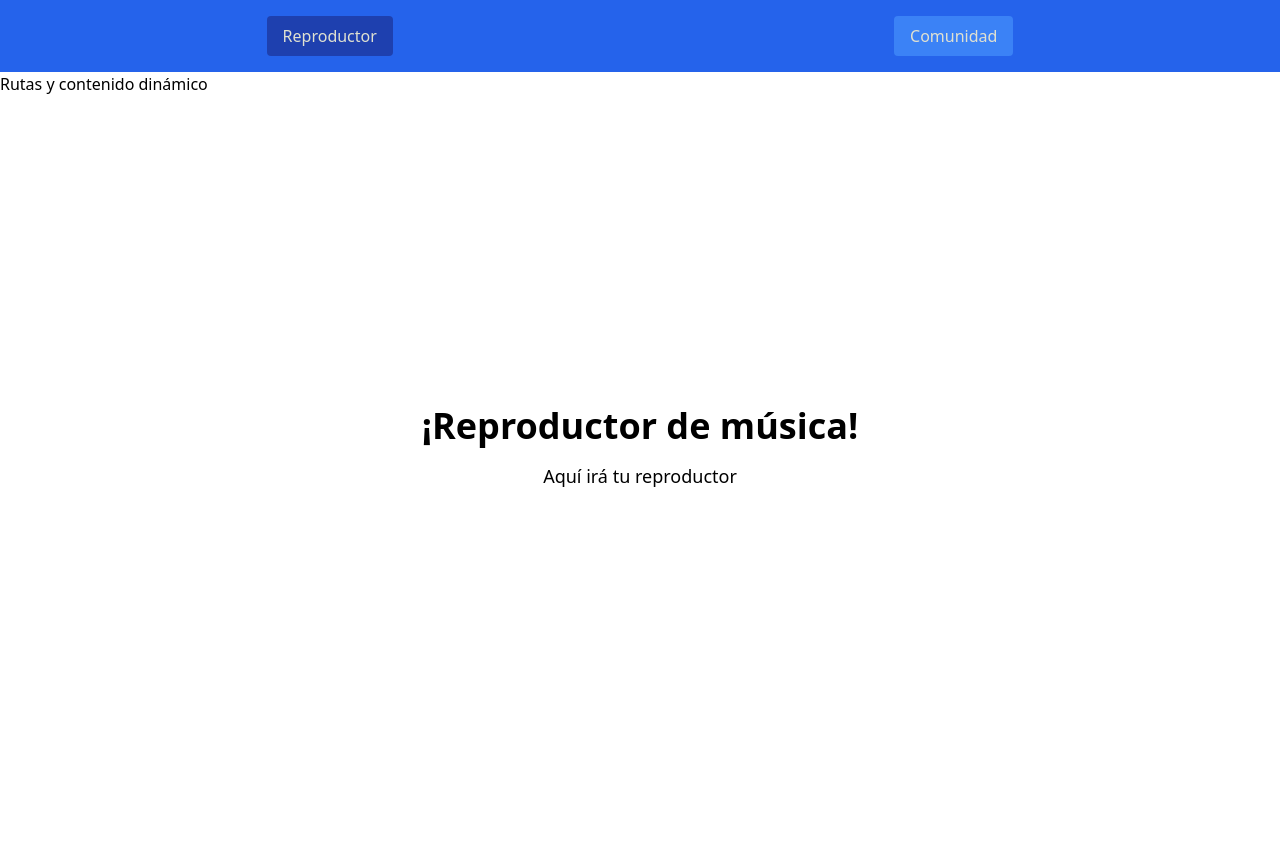
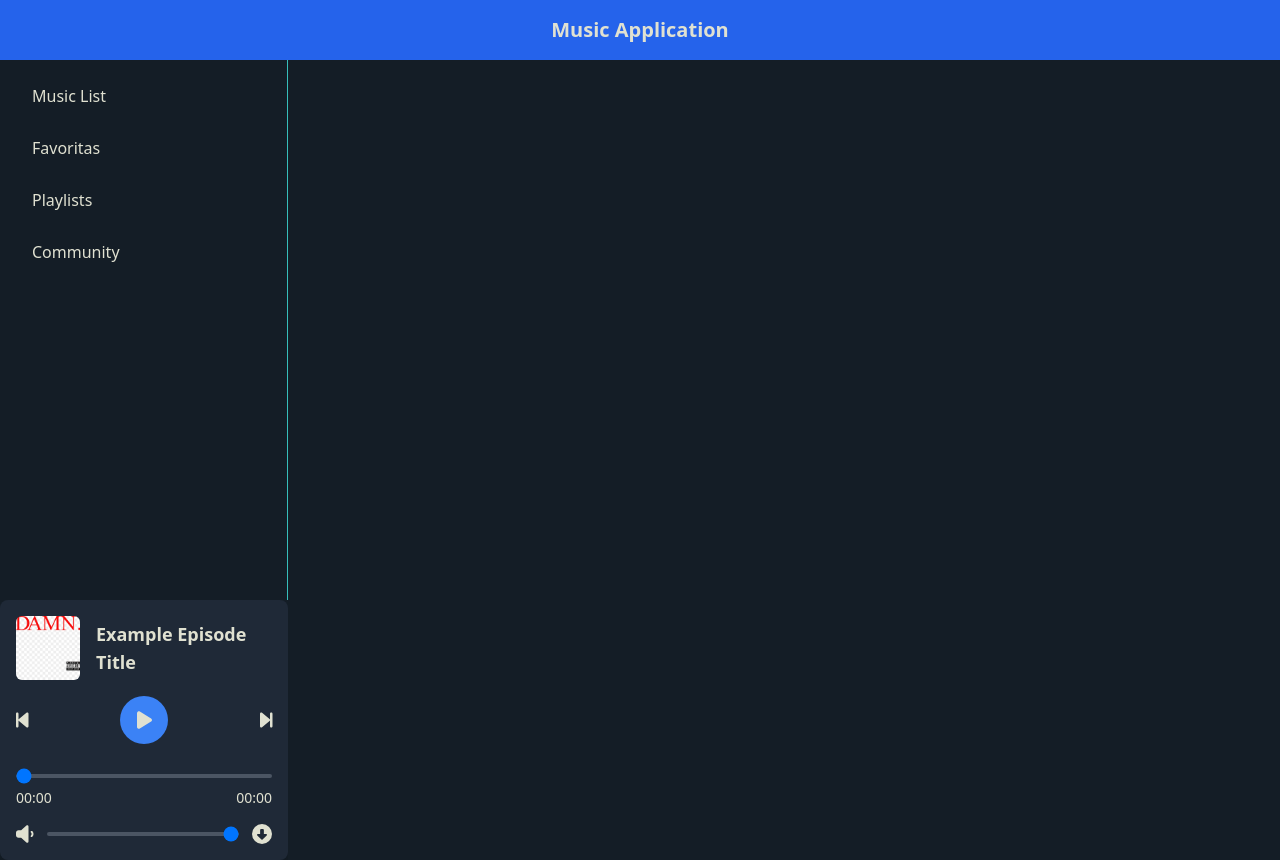
Before and after one commit to ricardo2112/Secure-MusicPlayer, a React (Vite) app in the folder packages/frontend/: page /musicplayer in a window 1280 px wide. Before the commit the page ends 800 px from the top, so only its background shows below. Built offline with nearby package versions, Linux system fonts and the light colour scheme; no server answers.

Commit message:
add. WebSockets (Chats) in Main Page

```diff
--- a/packages/frontend/src/App.jsx
+++ b/packages/frontend/src/App.jsx
@@ -1,63 +1,33 @@
-import React, { useState } from "react";
+import React from "react";
 import { BrowserRouter, Routes, Route } from "react-router-dom";
 import HomePage from "./pages/HomePage";
 import Login from "./pages/Login";
 import Register from "./pages/Register";
 import MusicPlayer from "./pages/MusicPlayer";
 import NotFound from "./pages/NotFound";
-import Comunidad from "./components/Comunity";
+import { ChatProvider } from "./context/ChatContext"; // Importa el ChatProvider
 
 function App() {
-  const [tab, setTab] = useState("player");
-
   return (
+    <ChatProvider>
       <BrowserRouter>
-      {/* Navegación global */}
         <div className="h-screen flex flex-col">
-        {/* Navegación entre tabs */}
-        <div className="bg-blue-600 text-white flex justify-around p-4">
-          <button
-            onClick={() => setTab("player")}
-            className={`px-4 py-2 rounded ${
-              tab === "player" ? "bg-blue-800" : "bg-blue-500"
-            }`}
-          >
-            Reproductor
-          </button>
-          <button
-            onClick={() => setTab("comunidad")}
-            className={`px-4 py-2 rounded ${
-              tab === "comunidad" ? "bg-blue-800" : "bg-blue-500"
-            }`}
-          >
-            Comunidad
-          </button>
+          <div className="bg-blue-600 text-white p-4">
+            <h1 className="text-center text-xl font-bold">Music Application</h1>
           </div>
 
-        Rutas y contenido dinámico
           <div className="flex-1">
             <Routes>
               <Route path="/" element={<HomePage />} />
               <Route path="/login" element={<Login />} />
               <Route path="/register" element={<Register />} />
-            <Route
-              path="/musicplayer"
-              element={
-                tab === "player" ? (
-                  <div className="flex flex-col items-center justify-center h-full">
-                    <h1 className="text-4xl font-bold">¡Reproductor de música!</h1>
-                    <p className="mt-4 text-lg">Aquí irá tu reproductor</p>
-                  </div>
-                ) : (
-                  <Comunidad />
-                )
-              }
-            />
+              <Route path="/musicplayer" element={<MusicPlayer />} />
               <Route path="*" element={<NotFound />} />
             </Routes>
           </div>
         </div>
       </BrowserRouter>
+    </ChatProvider>
   );
 }
 
--- a/packages/frontend/src/components/Community.jsx
+++ b/packages/frontend/src/components/Community.jsx
@@ -1,10 +1,90 @@
-import React from 'react';
+import React, { useState, useEffect } from "react";
+import { io } from "socket.io-client";
+import { useChat } from "../context/ChatContext";
+
+const socket = io("http://localhost:3000");
+
+// Array of possible users
+const USERS = [
+  { id: 1, username: "User1" },
+  { id: 2, username: "User2" },
+];
+
+// Select a random user when the page loads
+const CURRENT_USER = USERS[Math.floor(Math.random() * USERS.length)];
 
 const Community = () => {
+  const [message, setMessage] = useState("");
+  const { chatHistory, setChatHistory } = useChat();
+
+  useEffect(() => {
+    // Send user data when connected
+    socket.emit("setUserData", CURRENT_USER);
+
+    // Listen for chat messages
+    socket.on("chatMessage", (msg) => {
+      setChatHistory((prev) => [...prev, msg]);
+    });
+
+    return () => {
+      socket.off("chatMessage");
+    };
+  }, [setChatHistory]);
+
+  const sendMessage = () => {
+    if (message.trim()) {
+      socket.emit("chatMessage", message);
+      setMessage("");
+    }
+  };
+
+  const handleKeyPress = (e) => {
+    if (e.key === "Enter") {
+      e.preventDefault();
+      sendMessage();
+    }
+  };
+
   return (
-    <div>
-      <h1 className="text-xl font-bold">Comunidad</h1>
-      {/* Contenido del componente */}
+    <div className="flex flex-col h-screen bg-[#233446] text-[#E0E1D1] font-poppins">
+      <div className="bg-[#141D26] p-4">
+        <span className="text-[#E0E1D1]">
+          Connected as: {CURRENT_USER.username}
+        </span>
+      </div>
+
+      <div className="flex-1 overflow-y-auto p-4 flex flex-col space-y-2">
+        {chatHistory.map((msg, index) => (
+          <div
+            key={index}
+            className={`p-2 rounded-lg shadow max-w-xs ${
+              msg.userId === CURRENT_USER.id
+                ? "bg-[#C41E5C] self-end"
+                : "bg-[#141D26] self-start"
+            } text-[#E0E1D1]`}
+          >
+            <div className="text-sm opacity-75 mb-1">{msg.username}</div>
+            {msg.text}
+          </div>
+        ))}
+      </div>
+
+      <div className="p-4 bg-[#141D26] shadow flex">
+        <input
+          type="text"
+          className="flex-1 border border-[#E0E1D1] rounded p-2 bg-[#233446] text-[#E0E1D1]"
+          placeholder="Write a message..."
+          value={message}
+          onChange={(e) => setMessage(e.target.value)}
+          onKeyDown={handleKeyPress}
+        />
+        <button
+          onClick={sendMessage}
+          className="ml-2 bg-[#C41E5C] text-white p-2 rounded"
+        >
+          Send
+        </button>
+      </div>
     </div>
   );
 };
--- a/packages/frontend/src/components/Sidebar.jsx
+++ b/packages/frontend/src/components/Sidebar.jsx
@@ -5,7 +5,7 @@ const Sidebar = ({ onSectionChange }) => {
         { id: 1, label: 'Music List', component: 'MusicList' },
         { id: 2, label: 'Favoritas', component: 'Favoritas' },
         { id: 3, label: 'Playlists', component: 'Playlists' },
-        { id: 4, label: 'Comunidad', component: 'Comunidad' },
+        { id: 4, label: 'Community', component: 'Comunidad' },
     ];
   return (
     <div className='w-full bg-secondary text-white p-4 border-r border-contrast flex flex-col h-full'>
--- /dev/null
+++ b/packages/frontend/src/context/ChatContext.jsx
@@ -0,0 +1,15 @@
+import React, { createContext, useContext, useState } from "react";
+
+const ChatContext = createContext();
+
+export const ChatProvider = ({ children }) => {
+  const [chatHistory, setChatHistory] = useState([]); // Historial del chat
+
+  return (
+    <ChatContext.Provider value={{ chatHistory, setChatHistory }}>
+      {children}
+    </ChatContext.Provider>
+  );
+};
+
+export const useChat = () => useContext(ChatContext);
--- a/packages/frontend/src/pages/MusicPlayer.jsx
+++ b/packages/frontend/src/pages/MusicPlayer.jsx
@@ -2,23 +2,40 @@ import { useState } from 'react';
 import Header from '../components/Header';
 import Sidebar from '../components/Sidebar';
 import MainContent from '../components/MainContent';
+import Community from '../components/Community';
 import AudioPlayer from '../components/AudioPlayer';
 import portadaImage from '../assets/imgs/portadaExample.png';
 
-function MusicPlayer() {
+function MusicPlayer({ onSectionChange }) {
   const [selectedSection, setSelectedSection] = useState('MainContent');
+
+  const handleSectionChange = (section) => {
+    setSelectedSection(section);
+  };
+
+  const renderMainContent = () => {
+    if (selectedSection === 'Comunidad') {
+      return <Community />;
+    }
+    return <MainContent section={selectedSection} />;
+  };
 
   const audioUrl = "https://example.com/audio-file.mp3";
   const handleNextEpisode = () => console.log("Next episode clicked");
   const handleBackwardEpisode = () => console.log("Previous episode clicked");
-  const currentEpisodeTitle = "Título del Episodio Ejemplo";
+  const currentEpisodeTitle = "Example Episode Title";
 
   return (
-    <div className="flex flex-col h-screen bg-secondary">
-      <Header />
+    <div className="flex flex-col h-screen bg-[#141D26]">
       <div className="flex flex-1 overflow-hidden">
-        <div className='flex flex-col w-1/4 bg-primary space-y-4'>
-          <Sidebar onSectionChange ={setSelectedSection} />
+        <div className="flex flex-col w-72 min-w-72 bg-[#141D26]">
+          {/* Sidebar content */}
+          <div className="flex-grow overflow-y-auto">
+            <Sidebar onSectionChange={handleSectionChange} />
+          </div>
+
+          {/* Audio Player fixed at bottom */}
+          <div className="flex-shrink-0">
             <AudioPlayer
               url={audioUrl}
               onNextEpisode={handleNextEpisode}
@@ -27,7 +44,14 @@ function MusicPlayer() {
               podcastImage={portadaImage}
             />
           </div>
-        <MainContent section={selectedSection} />
+        </div>
+
+        {/* Main content area */}
+        <div className="flex-1 bg-[#141D26] overflow-hidden">
+        <div className="h-full overflow-hidden px-6 py-4">
+            {renderMainContent()}
+          </div>
+        </div>
       </div>
     </div>
   );
```
Also changed, not shown: 1 other file (tests, documents, lock files or other folders). Lines whose indentation alone changed are shown as unchanged.
